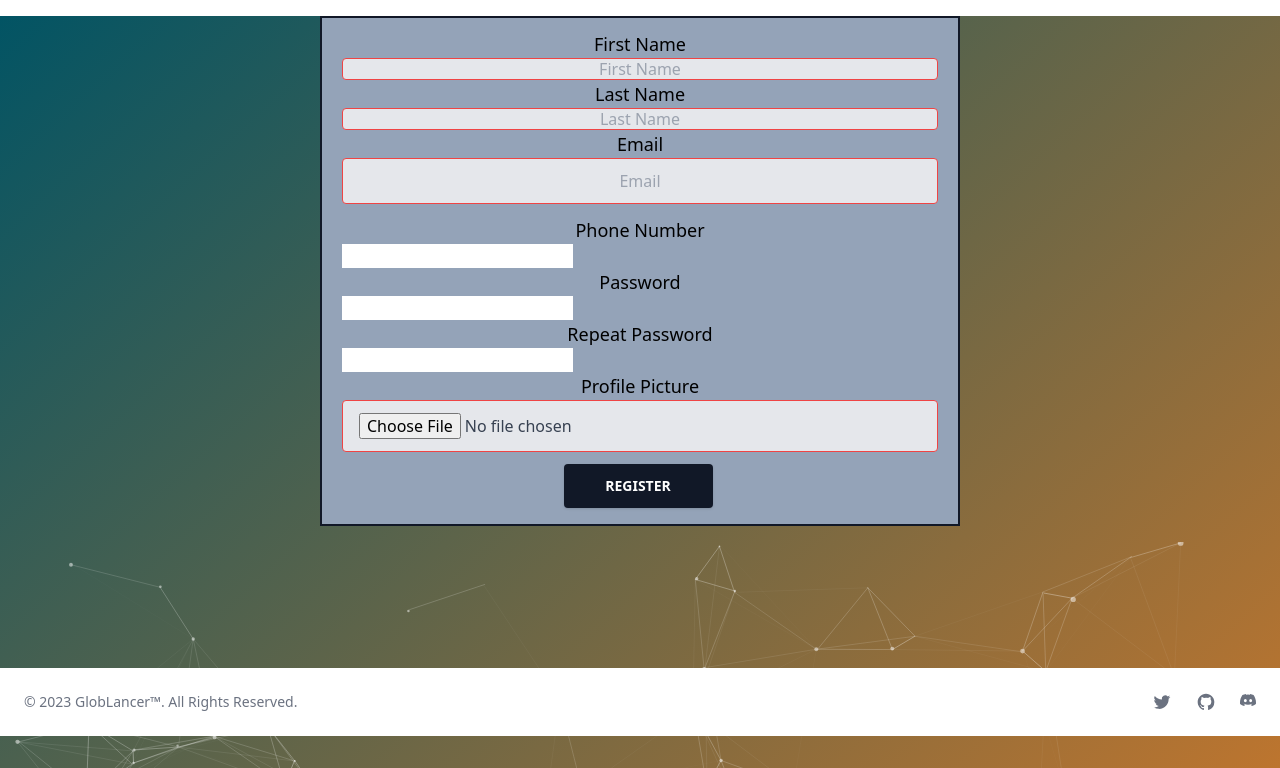
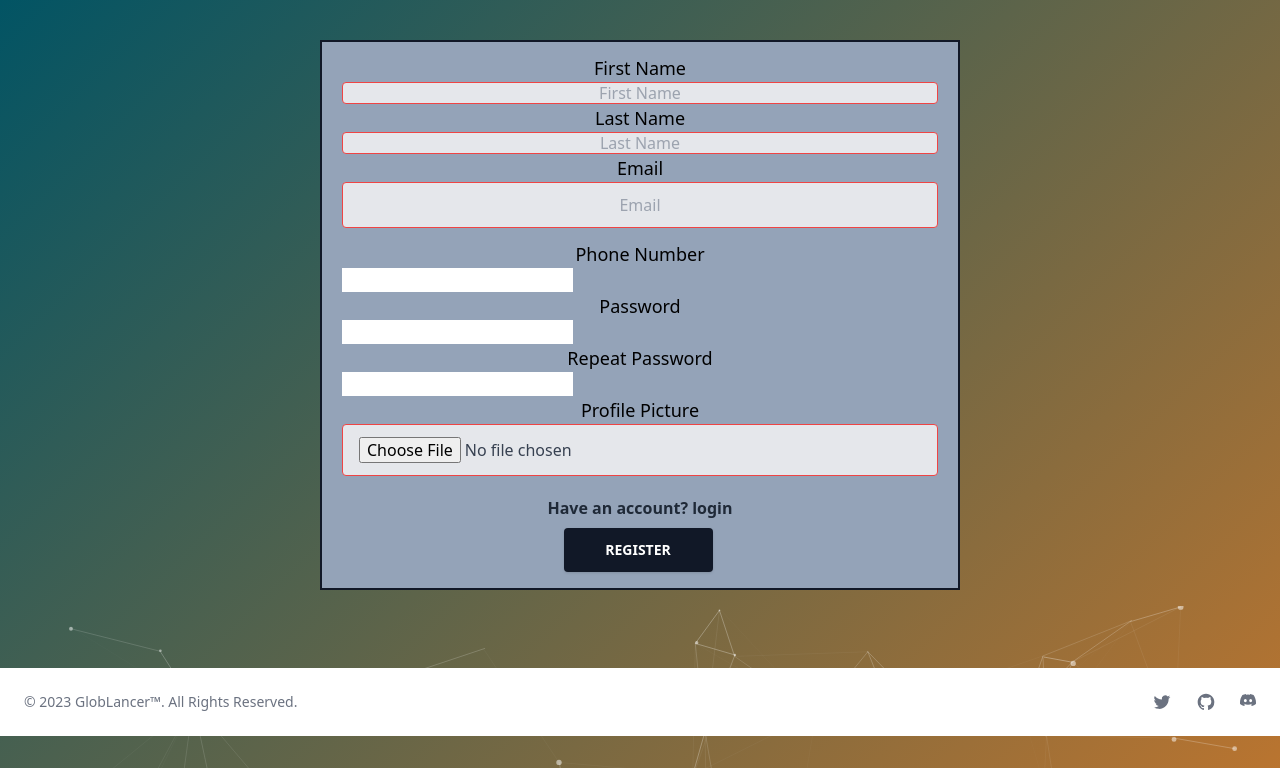
Before and after one commit to BGOPC/globlancer, a Django app: page /users/register in a window 1280 px wide. Shown: the part 64-832 px from the top of the page. Run offline with Django 4.2, Linux system fonts and the light colour scheme; some libraries are stand-ins or nearby versions.

Commit message:
updated register and login forms

```diff
--- a/users/templates/users/login.html
+++ b/users/templates/users/login.html
@@ -3,6 +3,7 @@
     LogIn to Your GlobLancer Account
 {% endblock %}
 {% block content %}
+    <br>
     <form
             method="post"
             id="signupForm"
--- a/users/templates/users/register.html
+++ b/users/templates/users/register.html
@@ -3,6 +3,7 @@
     Register to GlobLancer
 {% endblock %}
 {% block content %}
+    <br>
     <form method="post" id="signupForm"
           class="bg-slate-400 w-1/2 mx-auto items-center justify-center px-5 border-2 border-gray-900 py-3 rounded-3 h-100 my-4"
           enctype="multipart/form-data">
@@ -35,6 +36,14 @@
             <label class="block text-center font-weight-bold text-lg">Profile Picture</label>
             {{ form.profile_picture }}
         </div>
+        <div class="flex items-baseline justify-center">
+            <a
+                    href="{% url 'login' %}"
+                    class="text-decoration-none text-gray-800 hover:text-gray-900 font-bold py-2 px-4 rounded"
+            >
+                Have an account? login
+            </a>
+        </div>
         <div class="text-center">
             <button type="submit"
                     class="bg-gray-900 text-white active:bg-gray-700 uppercase text-sm font-bold px-6 py-3 rounded shadow hover:bg-gray-800 outline-none focus:outline-none mr-1 mb-1 w-1/4">
```
